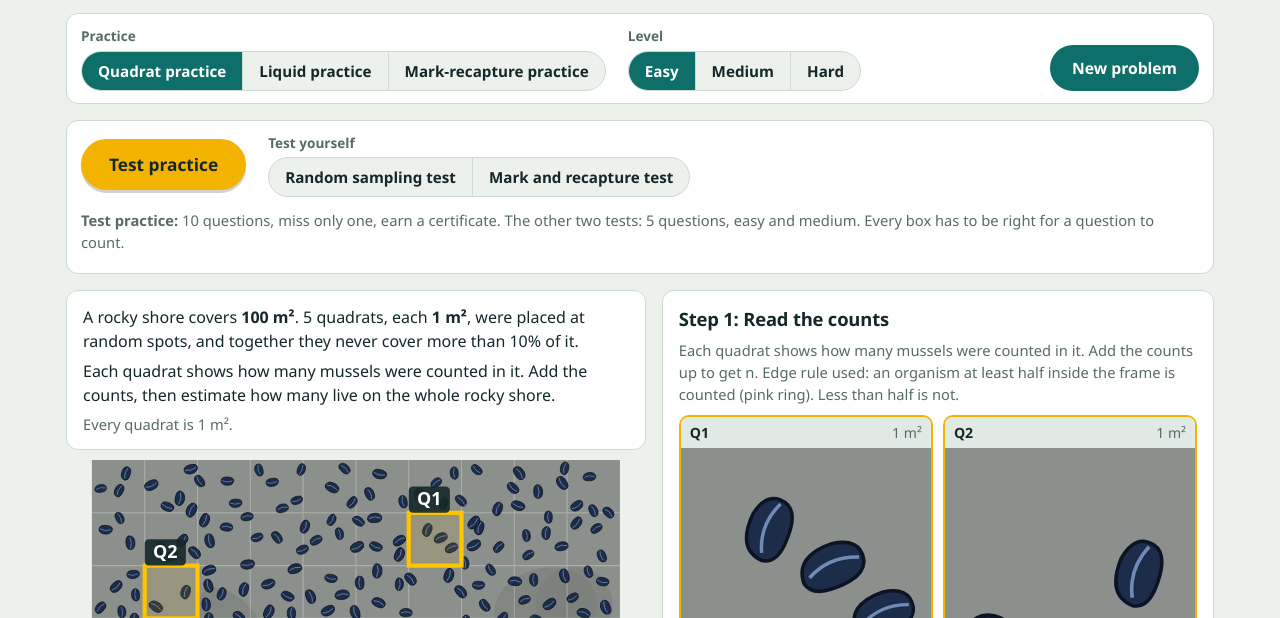
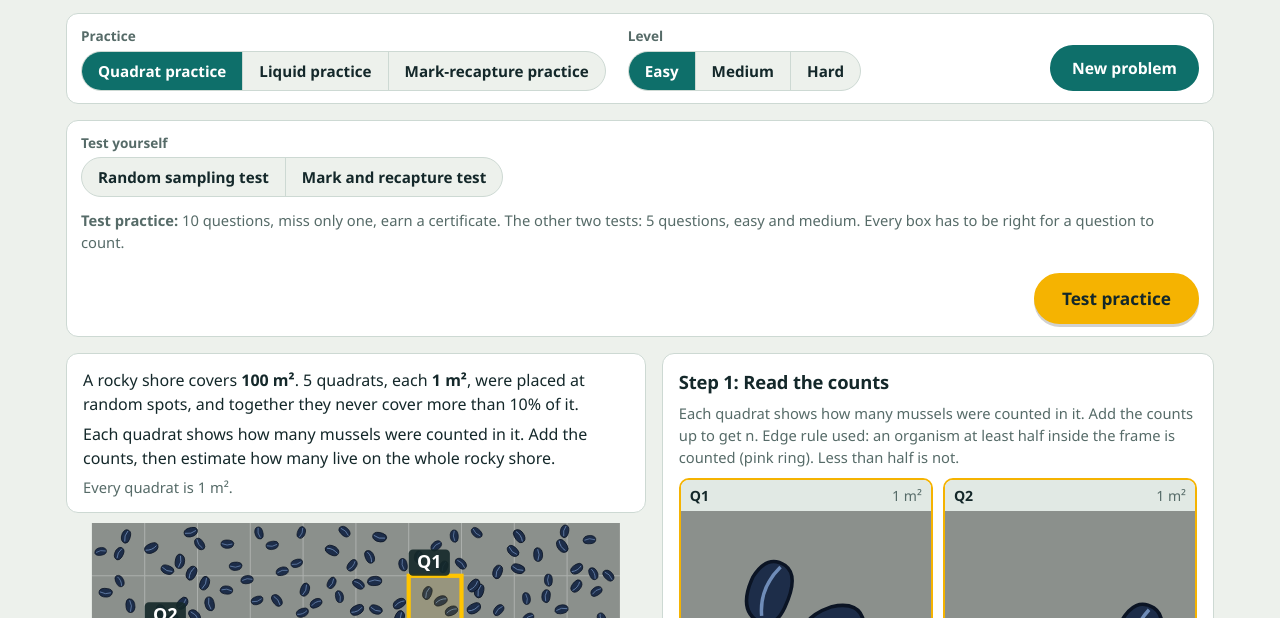
Before and after one commit to avilaja-schs/sampling-methods, a plain HTML site: page index.html in a window 1280 px wide. Shown: the part 182-800 px from the top of the page. Drawn offline with Linux system fonts and the light colour scheme.

Commit message:
Update yellow button styling and add test practice button

```diff
--- a/index.html
+++ b/index.html
@@ -72,7 +72,7 @@ button:focus-visible, input:focus-visible { outline: 3px solid var(--frame); out
 .controls .spacer { flex: 1; }
 .controls.tests { align-items: center; }
 .ver { margin: 4px 0 0; color: var(--muted); font-size: 0.8rem; text-align: center; }
-.btn.yellow { background: var(--frame); border-color: var(--frame); color: #14282a; font-size: 1.08rem; padding: 12px 26px; box-shadow: 0 3px 0 rgba(0,0,0,.18); }
+.btn.yellow { margin-left: auto; background: var(--frame); border-color: var(--frame); color: #14282a; font-size: 1.08rem; padding: 12px 26px; box-shadow: 0 3px 0 rgba(0,0,0,.18); }
 .btn.yellow[aria-pressed="true"] { outline: 3px solid var(--ink); outline-offset: 2px; }
 .dots { display: flex; gap: 6px; margin-top: 8px; }
 .dot { width: 16px; height: 16px; border-radius: 50%; border: 2px solid var(--line); background: var(--chip); }
@@ -233,7 +233,6 @@ svg.pv.tv { width: auto; height: 230px; margin: 6px auto; max-width: 100%; }
     <button type="button" class="btn primary" id="newBtn">New problem</button>
   </section>
   <section class="controls tests" aria-label="Tests">
-    <button type="button" class="btn yellow" data-test="cert" aria-pressed="false">Test practice</button>
     <div class="ctrl">
       <span class="ctrl-label" id="lblTest">Test yourself</span>
       <div class="seg test" role="group" aria-labelledby="lblTest" id="testSeg">
@@ -242,6 +241,7 @@ svg.pv.tv { width: auto; height: 230px; margin: 6px auto; max-width: 100%; }
       </div>
     </div>
     <p class="testnote"><b>Test practice:</b> 10 questions, miss only one, earn a certificate. The other two tests: 5 questions, easy and medium. Every box has to be right for a question to count.</p>
+    <button type="button" class="btn yellow" data-test="cert" aria-pressed="false">Test practice</button>
   </section>
   <div class="card testbar" id="testbar" hidden></div>
 
```
